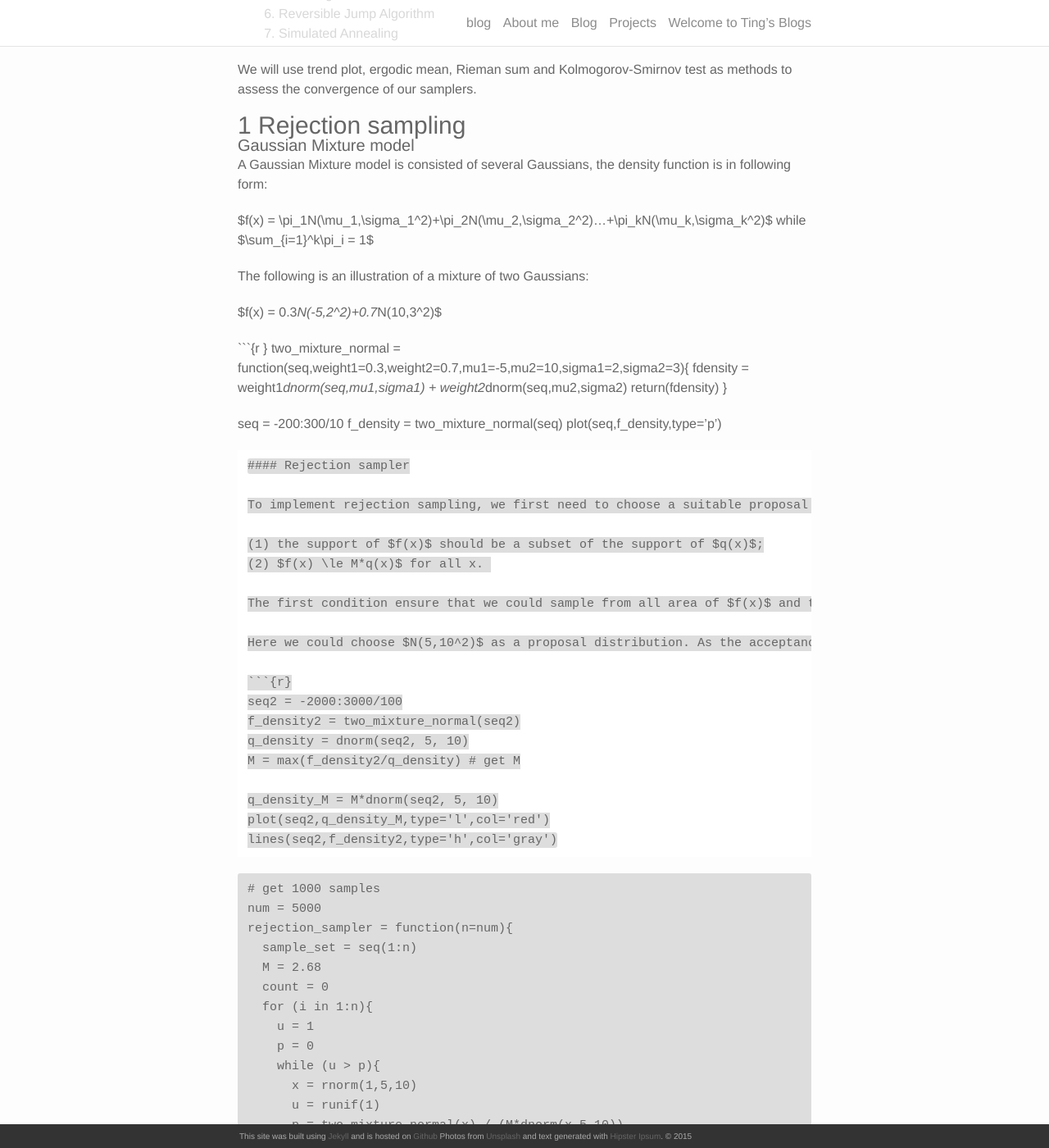
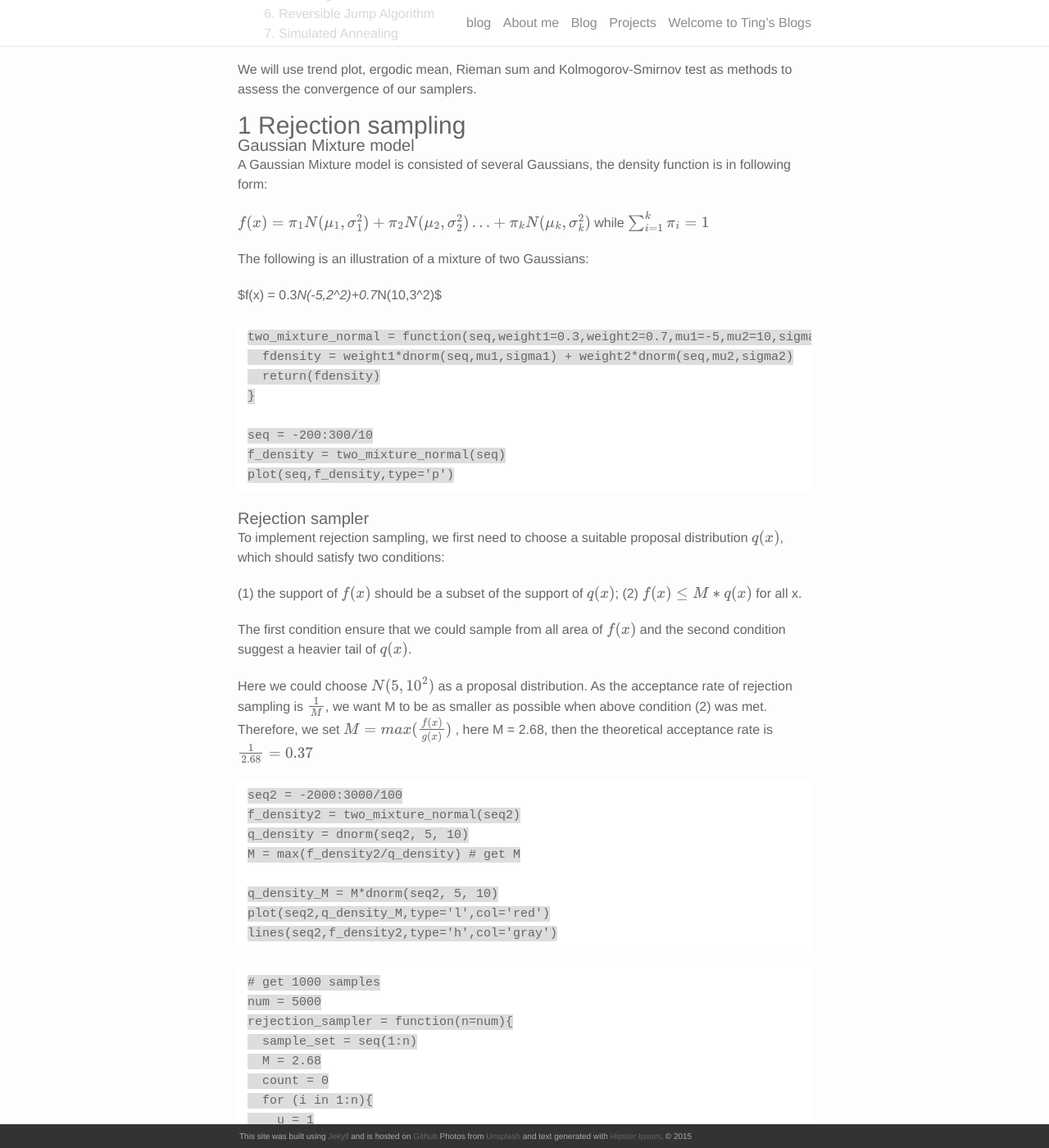
Before and after one commit to Tingz0/Tingz0.github.io, a Jekyll site: the page built from _poetry/2015-08-06-fantasy.markdown, in a window 1280 px wide and 1400 px high, scrolled down 523 px. Shown: the whole window at 82% size. Built offline with Jekyll 4.4.1, drawn with Linux system fonts in a browser that asks for light colours; nearby versions of some CDN libraries; formulas are drawn with MathJax 3; part of the change alters nothing that is shown.

Commit message:
Update 2015-08-06-fantasy.markdown

````diff
--- a/_poetry/2015-08-06-fantasy.markdown
+++ b/_poetry/2015-08-06-fantasy.markdown
@@ -3,6 +3,18 @@ layout: post
 title: Monte Carlo method — sampling from Gaussian Mixture models
 date: 2021-04-01 07:59:00
 ---
+
+<script src="https://cdn.mathjax.org/mathjax/latest/MathJax.js?config=TeX-AMS-MML_HTMLorMML" type="text/javascript"></script>
+
+<script type="text/x-mathjax-config">
+  MathJax.Hub.Config({
+    tex2jax: {
+      inlineMath: [ ['$','$'], ["\\(","\\)"] ],
+      processEscapes: true
+    }
+  });
+</script>
+
 
 ## Gaussian Mixture models
 if we.....
@@ -33,7 +45,7 @@ The following is an illustration of a mixture of two Gaussians:
 
 $f(x) = 0.3*N(-5,2^2)+0.7*N(10,3^2)$
 
-```{r }
+```
 two_mixture_normal = function(seq,weight1=0.3,weight2=0.7,mu1=-5,mu2=10,sigma1=2,sigma2=3){
   fdensity = weight1*dnorm(seq,mu1,sigma1) + weight2*dnorm(seq,mu2,sigma2)
   return(fdensity)
@@ -43,8 +55,8 @@ seq = -200:300/10
 f_density = two_mixture_normal(seq)
 plot(seq,f_density,type='p')
 ```
+
 #### Rejection sampler
-
 To implement rejection sampling, we first need to choose a suitable proposal distribution $q(x)$, which should satisfy two conditions:
 
 (1) the support of $f(x)$ should be a subset of the support of $q(x)$;
@@ -54,7 +66,8 @@ The first condition ensure that we could sample from all area of $f(x)$ and the
 
 Here we could choose $N(5,10^2)$ as a proposal distribution. As the acceptance rate of rejection sampling is $\frac 1M$, we want M to be as smaller as possible when above condition (2) was met. Therefore, we set $ M = max(\frac {f(x)}{g(x)}) $ , here M = 2.68, then the theoretical acceptance rate is $\frac 1{2.68} = 0.37$
 
-```{r}
+
+```
 seq2 = -2000:3000/100
 f_density2 = two_mixture_normal(seq2)
 q_density = dnorm(seq2, 5, 10)
@@ -65,7 +78,7 @@ plot(seq2,q_density_M,type='l',col='red')
 lines(seq2,f_density2,type='h',col='gray')
 ```
 
-```{r}
+```
 # get 1000 samples
 num = 5000
 rejection_sampler = function(n=num){
````
